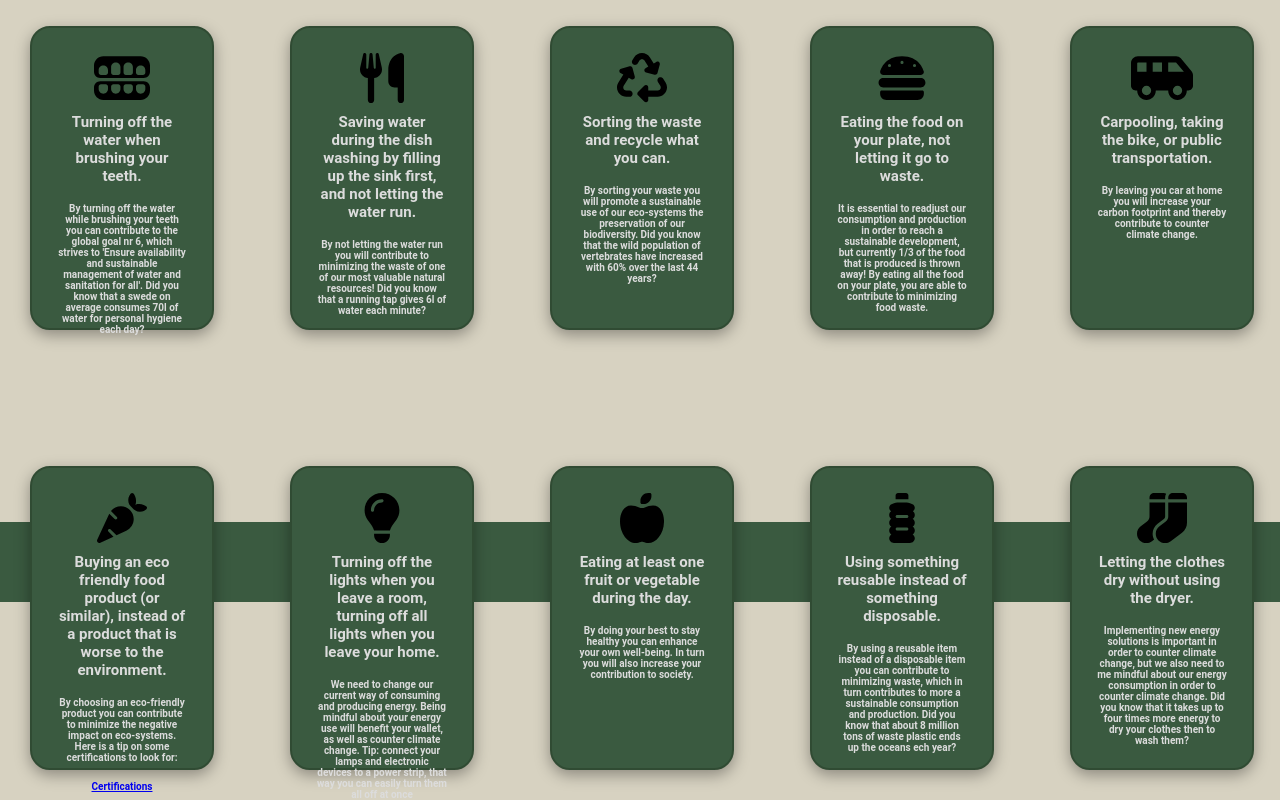
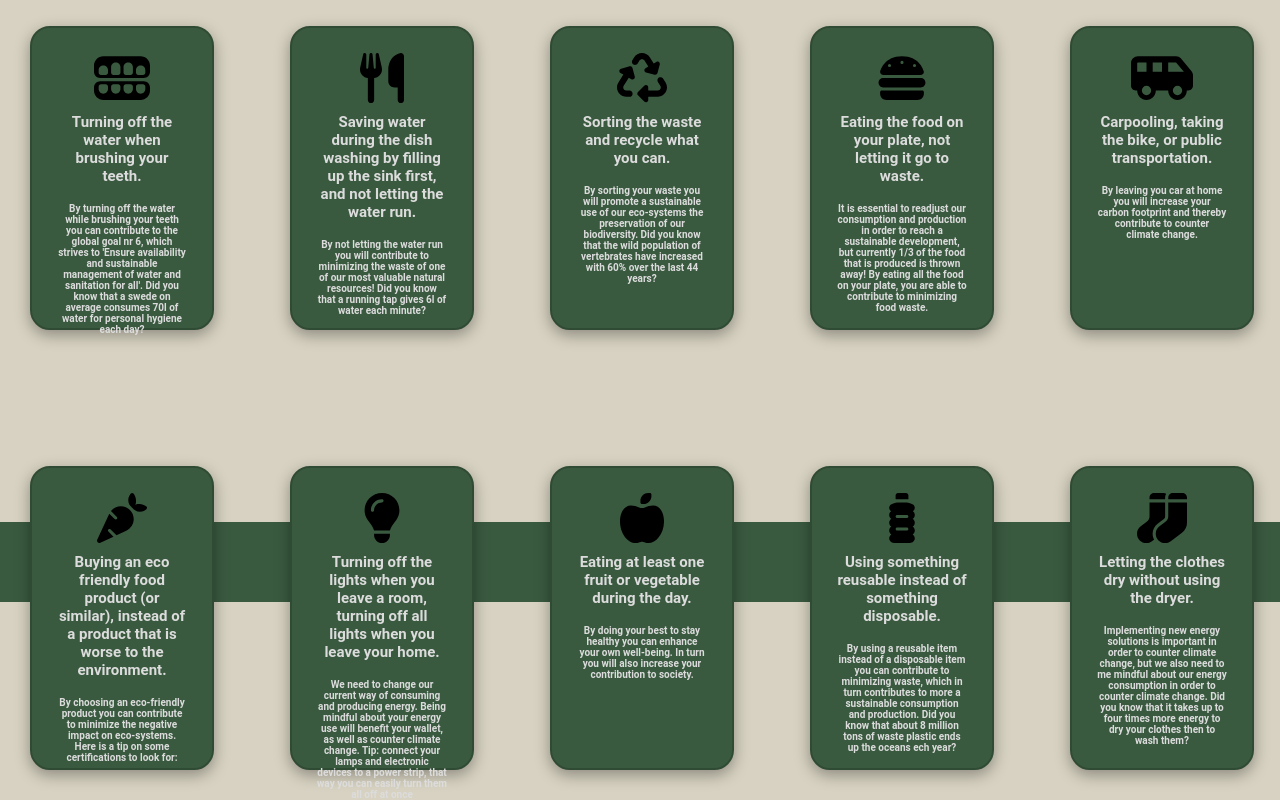
Before and after one commit to wwwilma/dat257, a React (Create React App) app in the folder dat257/: page /Home in a window 1280 px wide. Shown: the part 198-998 px from the top of the page. Built offline with nearby package versions, Linux system fonts and the light colour scheme; no server answers.

Commit message:
link removed

```diff
--- a/dat257/src/Card.css
+++ b/dat257/src/Card.css
@@ -137,9 +137,3 @@
     font-size: 15px;
     color: rgb(220, 220, 220);
 }
-
-/* hyperlink */
-.link {
-    text-align: center;
-    font-size: 10px;
-}
--- a/dat257/src/Card.js
+++ b/dat257/src/Card.js
@@ -2,7 +2,7 @@ import React, { useRef, useState } from "react";
 import "./Card.css";
 
 // Card component for the tasks.
-export default function Card({ imgSrc, title, desc,link} ) {
+export default function Card({ imgSrc, title, desc} ) {
     const cardRef = useRef(null);
     const imgRef = useRef(null);
     const titleRef = useRef(null);
@@ -11,7 +11,6 @@ export default function Card({ imgSrc, title, desc,link} ) {
     //constant for counting the button clicks
     const [count, setCount] = useState(0);
     const descRef = useRef(null);
-    const linkRef = useRef(null);
 
 
     // Function for handle click on card.
@@ -46,9 +45,6 @@ export default function Card({ imgSrc, title, desc,link} ) {
                 <h2 className="desc" ref={descRef}>
                     {desc}
                 </h2>
-                <h3 className="link" ref={linkRef}>
-                    {link}
-                </h3>
 
 
             </div>
--- a/dat257/src/CardGrid.js
+++ b/dat257/src/CardGrid.js
@@ -46,7 +46,7 @@ export default function CardGrid() {
             imgSrc: faCarrot,
             title: "Buying an eco friendly food product (or similar), instead of a product that is worse to the environment.",
             desc: "By choosing an eco-friendly product you can contribute to minimize the negative impact on eco-systems. Here is a tip on some certifications to look for:",
-            link: <a href="https://wwwwwfse.cdn.triggerfish.cloud/uploads/2020/02/wwf_certifieringar_2020.pdf">Certifications</a>
+
         },
         {
             imgSrc: faLightbulb,
@@ -78,7 +78,7 @@ export default function CardGrid() {
                     imgSrc={card.imgSrc}
                     title={card.title}
                     desc={card.desc}
-                    link={card.link}
+
                 />
             ))}
         </div>
```
